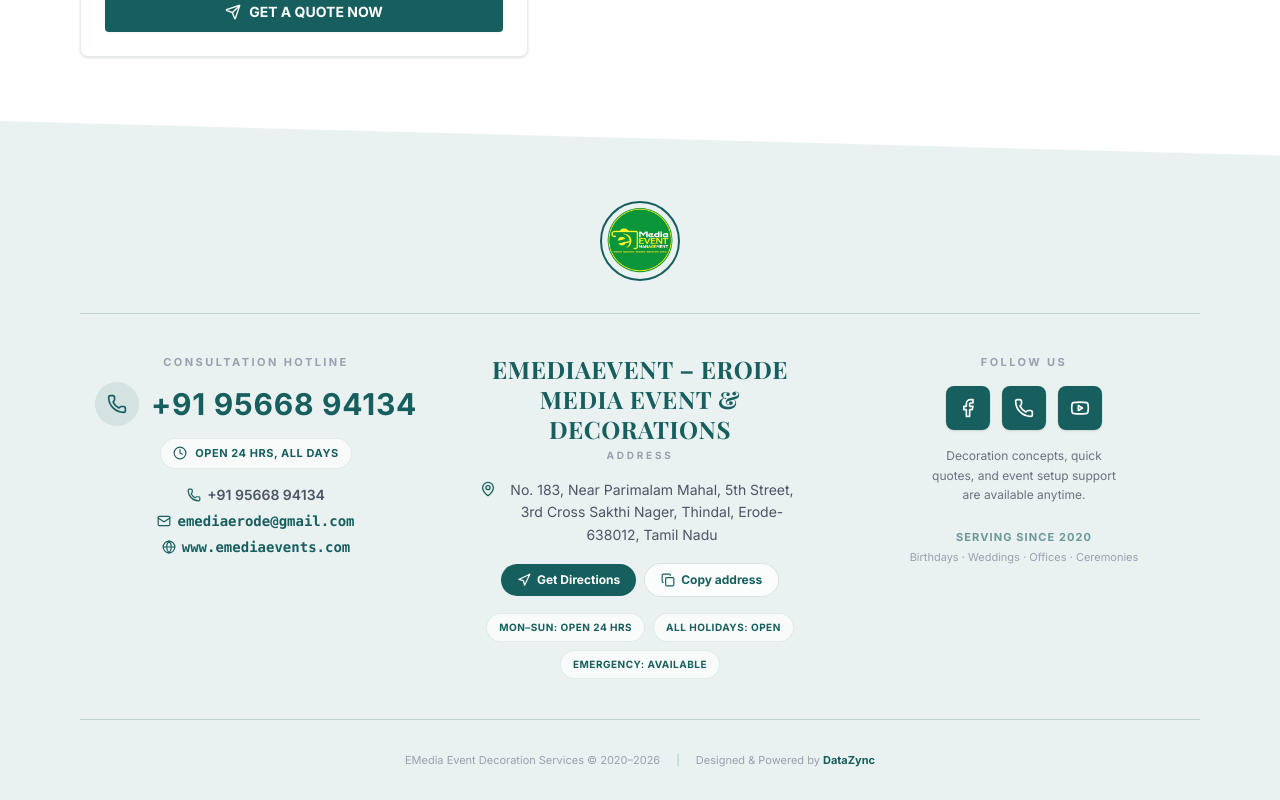
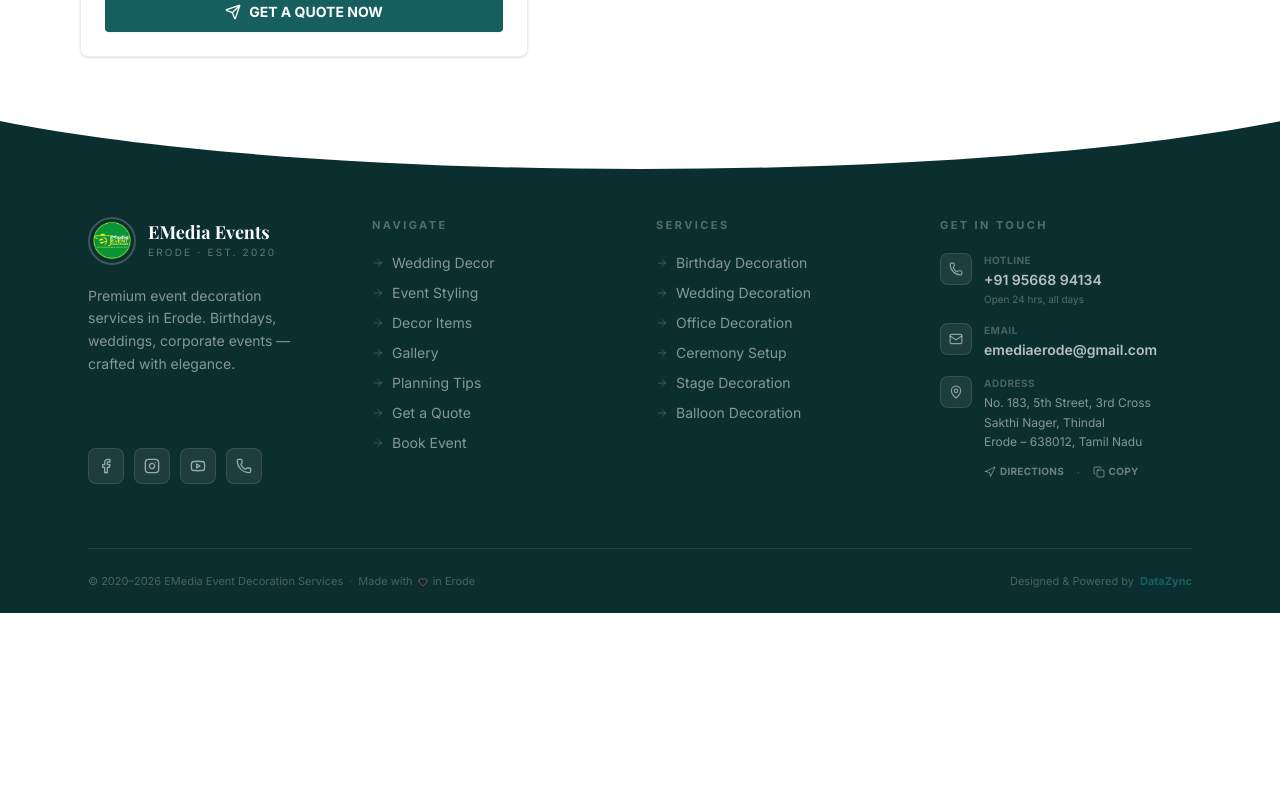
Before and after one commit to Rajeshkumar-G-FSD/EMediaV1-main, a React (Vite) app: page / in a window 1280 px wide. Shown: the part 5639-6439 px from the top of the page. After the commit the page ends 6252 px from the top, so only its background shows below. Built offline with nearby package versions, Linux system fonts and the light colour scheme; a web font is replaced by a local one.

Commit message:
footer added new desing

```diff
--- a/src/components/Footer.tsx
+++ b/src/components/Footer.tsx
@@ -1,11 +1,36 @@
 import { useState } from 'react';
-import { Phone, Mail, Globe, MapPin, Copy, Navigation, Clock, Facebook, Youtube } from 'lucide-react';
+import { Phone, Mail, MapPin, Copy, Navigation, Facebook, Youtube, Instagram, ArrowRight, Heart } from 'lucide-react';
 import { motion } from 'motion/react';
-import ScrollReveal from './ScrollReveal.tsx';
 
 interface FooterProps {
   onNavClick: (sectionId: string) => void;
 }
+
+const QUICK_LINKS = [
+  { id: 'introduction', label: 'Wedding Decor' },
+  { id: 'services',     label: 'Event Styling' },
+  { id: 'products',     label: 'Decor Items' },
+  { id: 'customers',   label: 'Gallery' },
+  { id: 'blog',        label: 'Planning Tips' },
+  { id: 'calculator',  label: 'Get a Quote' },
+  { id: 'appointments',label: 'Book Event' },
+];
+
+const SERVICES = [
+  'Birthday Decoration',
+  'Wedding Decoration',
+  'Office Decoration',
+  'Ceremony Setup',
+  'Stage Decoration',
+  'Balloon Decoration',
+];
+
+const SOCIAL = [
+  { icon: Facebook,  label: 'Facebook',  href: '#' },
+  { icon: Instagram, label: 'Instagram', href: '#' },
+  { icon: Youtube,   label: 'YouTube',   href: '#' },
+  { icon: Phone,     label: 'Call Us',   href: 'tel:+919566894134' },
+];
 
 export default function Footer({ onNavClick }: FooterProps) {
   const address = 'No. 183, Near Parimalam Mahal, 5th Street, 3rd Cross Sakthi Nager, Thindal, Erode-638012, Tamil Nadu';
@@ -19,168 +44,213 @@ export default function Footer({ onNavClick }: FooterProps) {
   };
 
   return (
-    <footer className="bg-[#EAF1F1] pt-20 pb-8 relative overflow-hidden" id="site-footer" data-no-text-reveal>
+    <footer id="site-footer" data-no-text-reveal className="relative bg-[#0b2e2e]">
 
-      {/* Curved Top Border */}
-      <div className="absolute top-0 left-0 w-full overflow-hidden leading-none rotate-180">
+      {/* Wave transition: white section above curves into the dark footer */}
+      <div className="absolute top-0 left-0 w-full overflow-hidden leading-none pointer-events-none">
         <svg
-          className="relative block w-[calc(100%+1.3px)] h-[40px]"
+          className="relative block w-[calc(100%+1px)] h-[64px]"
           preserveAspectRatio="none"
-          viewBox="0 0 1200 120"
+          viewBox="0 0 1200 64"
           xmlns="http://www.w3.org/2000/svg"
         >
-          <path className="fill-white" d="M1200 120L0 16.48V120h1200z" />
+          <path d="M0,0 C300,64 900,64 1200,0 L1200,0 L0,0 Z" fill="white" />
         </svg>
       </div>
 
-      <div className="container mx-auto px-4 max-w-6xl relative z-10 flex flex-col items-center">
+      <div className="container mx-auto px-6 max-w-6xl">
 
-        {/* Logo */}
-        <ScrollReveal direction="up" duration={0.6}>
+        {/* ── Main grid ─────────────────────────────────────── */}
+        <div className="pt-24 pb-16 grid grid-cols-1 sm:grid-cols-2 lg:grid-cols-4 gap-10 lg:gap-8 border-b border-white/10">
+
+          {/* Brand column */}
+          <motion.div
+            initial={{ opacity: 0, y: 24 }}
+            whileInView={{ opacity: 1, y: 0 }}
+            viewport={{ once: true }}
+            transition={{ duration: 0.55 }}
+            className="sm:col-span-2 lg:col-span-1 flex flex-col"
+          >
             <button
               onClick={() => onNavClick('hero')}
-            className="w-20 h-20 rounded-full border-2 border-primary overflow-hidden flex items-center justify-center bg-[#EAF1F1] mb-8 hover:scale-105 transition cursor-pointer"
-            id="footer-logo-btn"
+              className="flex items-center gap-3 mb-5 group cursor-pointer w-fit"
               aria-label="Go to EMedia home"
             >
+              <div className="w-12 h-12 rounded-full border-2 border-white/20 overflow-hidden flex-shrink-0 group-hover:border-white/50 transition-colors duration-300">
                 <img src="/images/emedia_round.png" alt="EMedia" className="h-full w-full object-cover" />
+              </div>
+              <div className="text-left">
+                <p className="font-elegant text-lg font-bold text-white leading-tight">EMedia Events</p>
+                <p className="text-[10px] uppercase tracking-[0.22em] text-white/35 mt-0.5">Erode · Est. 2020</p>
+              </div>
             </button>
-        </ScrollReveal>
 
-        {/* Main info grid */}
-        <div className="w-full border-t border-b border-primary/20 py-10 mb-8">
-          <div className="grid grid-cols-1 lg:grid-cols-3 gap-10 lg:gap-8 items-start">
+            <p className="text-sm text-white/50 leading-relaxed mb-6 max-w-[230px]">
+              Premium event decoration services in Erode. Birthdays, weddings, corporate events — crafted with elegance.
+            </p>
 
-            {/* Column 1: Hotline */}
-            <ScrollReveal direction="right" delay={0.1} className="flex flex-col items-center text-center space-y-3">
-              <span className="text-[11px] uppercase tracking-[0.22em] text-gray-400 font-bold">
-                Consultation hotline
+            <div className="flex gap-2.5 mt-auto">
+              {SOCIAL.map(({ icon: Icon, label, href }) => (
+                <motion.a
+                  key={label}
+                  href={href}
+                  whileHover={{ y: -2 }}
+                  className="w-9 h-9 rounded-lg bg-white/8 border border-white/10 hover:bg-white/15 hover:border-white/20 flex items-center justify-center transition-all duration-200"
+                  aria-label={label}
+                >
+                  <Icon className="w-4 h-4 text-white/55" />
+                </motion.a>
+              ))}
+            </div>
+          </motion.div>
+
+          {/* Navigate column */}
+          <motion.div
+            initial={{ opacity: 0, y: 24 }}
+            whileInView={{ opacity: 1, y: 0 }}
+            viewport={{ once: true }}
+            transition={{ duration: 0.55, delay: 0.08 }}
+          >
+            <p className="text-[11px] font-bold uppercase tracking-[0.22em] text-white/30 mb-5">Navigate</p>
+            <ul className="space-y-2.5">
+              {QUICK_LINKS.map(({ id, label }) => (
+                <li key={id}>
+                  <button
+                    onClick={() => onNavClick(id)}
+                    className="group flex items-center gap-2 text-sm text-white/50 hover:text-white transition-colors duration-200 cursor-pointer"
+                  >
+                    <ArrowRight className="w-3 h-3 text-white/20 group-hover:text-white/50 group-hover:translate-x-0.5 transition-all duration-200 flex-shrink-0" />
+                    {label}
+                  </button>
+                </li>
+              ))}
+            </ul>
+          </motion.div>
+
+          {/* Services column */}
+          <motion.div
+            initial={{ opacity: 0, y: 24 }}
+            whileInView={{ opacity: 1, y: 0 }}
+            viewport={{ once: true }}
+            transition={{ duration: 0.55, delay: 0.14 }}
+          >
+            <p className="text-[11px] font-bold uppercase tracking-[0.22em] text-white/30 mb-5">Services</p>
+            <ul className="space-y-2.5">
+              {SERVICES.map((service) => (
+                <li key={service}>
+                  <button
+                    onClick={() => onNavClick('services')}
+                    className="group flex items-center gap-2 text-sm text-white/50 hover:text-white transition-colors duration-200 cursor-pointer"
+                  >
+                    <ArrowRight className="w-3 h-3 text-white/20 group-hover:text-white/50 group-hover:translate-x-0.5 transition-all duration-200 flex-shrink-0" />
+                    {service}
+                  </button>
+                </li>
+              ))}
+            </ul>
+          </motion.div>
+
+          {/* Contact column */}
+          <motion.div
+            initial={{ opacity: 0, y: 24 }}
+            whileInView={{ opacity: 1, y: 0 }}
+            viewport={{ once: true }}
+            transition={{ duration: 0.55, delay: 0.2 }}
+          >
+            <p className="text-[11px] font-bold uppercase tracking-[0.22em] text-white/30 mb-5">Get in Touch</p>
+            <ul className="space-y-4">
+
+              <li>
+                <a href="tel:+919566894134" className="group flex items-start gap-3">
+                  <span className="w-8 h-8 rounded-lg bg-white/8 border border-white/10 flex items-center justify-center flex-shrink-0 group-hover:bg-white/15 transition-colors">
+                    <Phone className="w-3.5 h-3.5 text-white/50" />
                   </span>
-              <a href="tel:+919566894134" className="group flex items-center gap-3 text-primary">
-                <span className="w-11 h-11 rounded-full bg-primary/10 flex items-center justify-center group-hover:bg-primary group-hover:text-white transition flex-shrink-0">
-                  <Phone className="w-5 h-5" />
+                  <div>
+                    <p className="text-[10px] text-white/25 uppercase tracking-wider font-bold mb-0.5">Hotline</p>
+                    <p className="text-sm text-white/70 group-hover:text-white transition-colors font-semibold">+91 95668 94134</p>
+                    <p className="text-[10px] text-white/30 mt-0.5">Open 24 hrs, all days</p>
+                  </div>
+                </a>
+              </li>
+
+              <li>
+                <a href="mailto:emediaerode@gmail.com" className="group flex items-start gap-3">
+                  <span className="w-8 h-8 rounded-lg bg-white/8 border border-white/10 flex items-center justify-center flex-shrink-0 group-hover:bg-white/15 transition-colors">
+                    <Mail className="w-3.5 h-3.5 text-white/50" />
                   </span>
-                <span className="text-2xl md:text-3xl font-bold tracking-wide">+91 95668 94134</span>
+                  <div>
+                    <p className="text-[10px] text-white/25 uppercase tracking-wider font-bold mb-0.5">Email</p>
+                    <p className="text-sm text-white/70 group-hover:text-white transition-colors font-semibold break-all">emediaerode@gmail.com</p>
+                  </div>
                 </a>
-              <div className="inline-flex items-center gap-2 rounded-full bg-white/70 px-3 py-1.5 text-[11px] font-bold uppercase tracking-wider text-primary border border-primary/10">
-                <Clock className="w-3.5 h-3.5" />
-                Open 24 Hrs, all days
-              </div>
-              <div className="flex flex-col items-center gap-1.5 pt-1 text-sm">
-                <a href="tel:+919566894134" className="flex items-center gap-1.5 text-gray-600 hover:text-primary font-semibold transition">
-                  <Phone className="w-3.5 h-3.5 text-primary" />
-                  +91 95668 94134
-                </a>
-                <a href="mailto:emediaerode@gmail.com" className="flex items-center gap-1.5 text-primary font-semibold font-mono hover:underline transition">
-                  <Mail className="w-3.5 h-3.5" />
-                  emediaerode@gmail.com
-                </a>
-                <p className="flex items-center gap-1.5 text-primary font-semibold font-mono">
-                  <Globe className="w-3.5 h-3.5" />
-                  www.emediaevents.com
+              </li>
+
+              <li>
+                <div className="flex items-start gap-3">
+                  <span className="w-8 h-8 rounded-lg bg-white/8 border border-white/10 flex items-center justify-center flex-shrink-0">
+                    <MapPin className="w-3.5 h-3.5 text-white/50" />
+                  </span>
+                  <div>
+                    <p className="text-[10px] text-white/25 uppercase tracking-wider font-bold mb-0.5">Address</p>
+                    <p className="text-xs text-white/50 leading-relaxed">
+                      No. 183, 5th Street, 3rd Cross<br />
+                      Sakthi Nager, Thindal<br />
+                      Erode – 638012, Tamil Nadu
                     </p>
-              </div>
-            </ScrollReveal>
-
-            {/* Column 2: Address */}
-            <ScrollReveal direction="up" delay={0.2} className="flex flex-col items-center text-center space-y-4">
-              <div>
-                <p className="font-bold text-xl md:text-2xl text-primary uppercase font-elegant tracking-wide leading-tight">
-                  EMediaEvent – Erode Media Event &amp; Decorations
-                </p>
-                <p className="mt-1 text-[10px] uppercase tracking-[0.28em] text-gray-400 font-bold">Address</p>
-              </div>
-              <p className="flex items-start justify-center gap-2 leading-relaxed text-sm text-gray-600 max-w-xs">
-                <MapPin className="w-4 h-4 text-primary flex-shrink-0 mt-0.5" />
-                <span>{address}</span>
-              </p>
-              <div className="flex flex-wrap items-center justify-center gap-2">
+                    <div className="flex items-center gap-3 mt-2">
                       <a
                         href={directionsUrl}
                         target="_blank"
                         rel="noreferrer"
-                  className="inline-flex items-center gap-1.5 rounded-full bg-primary text-white px-4 py-2 text-xs font-bold hover:bg-opacity-90 transition"
+                        className="inline-flex items-center gap-1 text-[10px] font-bold text-white/40 hover:text-white/80 transition-colors uppercase tracking-wide"
                       >
-                  <Navigation className="w-3.5 h-3.5" />
-                  Get Directions
+                        <Navigation className="w-3 h-3" />
+                        Directions
                       </a>
+                      <span className="text-white/15">·</span>
                       <button
-                  type="button"
                         onClick={handleCopyAddress}
-                  className="inline-flex items-center gap-1.5 rounded-full bg-white/80 border border-primary/15 px-4 py-2 text-xs text-primary hover:bg-white font-bold cursor-pointer transition"
+                        className="inline-flex items-center gap-1 text-[10px] font-bold text-white/40 hover:text-white/80 transition-colors uppercase tracking-wide cursor-pointer"
                       >
-                  <Copy className="w-3.5 h-3.5" />
-                  {copied ? 'Copied!' : 'Copy address'}
+                        <Copy className="w-3 h-3" />
+                        {copied ? 'Copied!' : 'Copy'}
                       </button>
                     </div>
-              <div className="flex flex-wrap items-center justify-center gap-2 text-[10px] font-bold uppercase tracking-wider text-primary">
-                {['Mon–Sun: Open 24 Hrs', 'All Holidays: Open', 'Emergency: Available'].map(label => (
-                  <span key={label} className="rounded-full bg-white/70 px-3 py-1.5 border border-primary/10 whitespace-nowrap">
-                    {label}
-                  </span>
-                ))}
                   </div>
-            </ScrollReveal>
+                </div>
+              </li>
 
-            {/* Column 3: Social + tagline */}
-            <ScrollReveal direction="left" delay={0.1} className="flex flex-col items-center text-center space-y-4">
-              <span className="text-[11px] uppercase tracking-[0.22em] text-gray-400 font-bold">
-                Follow us
-              </span>
-              <div className="flex gap-3">
-                <motion.a
-                  whileHover={{ scale: 1.1 }}
-                  href="#"
-                  className="w-11 h-11 bg-primary hover:bg-opacity-90 text-white flex items-center justify-center rounded-lg transition shadow-sm"
-                  aria-label="Facebook Profile"
-                >
-                  <Facebook className="w-5 h-5" />
-                </motion.a>
-                <motion.a
-                  whileHover={{ scale: 1.1 }}
-                  href="tel:+919566894134"
-                  className="w-11 h-11 bg-primary hover:bg-opacity-90 text-white flex items-center justify-center rounded-lg transition shadow-sm"
-                  aria-label="Call Directly"
-                >
-                  <Phone className="w-5 h-5" />
-                </motion.a>
-                <motion.a
-                  whileHover={{ scale: 1.1 }}
-                  href="#"
-                  className="w-11 h-11 bg-primary hover:bg-opacity-90 text-white flex items-center justify-center rounded-lg transition shadow-sm"
-                  aria-label="YouTube Channel"
-                >
-                  <Youtube className="w-5 h-5" />
-                </motion.a>
-              </div>
-              <p className="text-xs text-gray-500 leading-relaxed max-w-[200px]">
-                Decoration concepts, quick quotes, and event setup support are available anytime.
-              </p>
-              <div className="mt-2 space-y-1 text-[11px] text-gray-400 text-center">
-                <p className="font-bold uppercase tracking-widest text-primary/60">Serving since 2020</p>
-                <p>Birthdays · Weddings · Offices · Ceremonies</p>
-              </div>
-            </ScrollReveal>
+            </ul>
+          </motion.div>
 
         </div>
-        </div>
 
-        {/* Copyright */}
+        {/* ── Bottom bar ────────────────────────────────────── */}
         <motion.div
           initial={{ opacity: 0 }}
           whileInView={{ opacity: 1 }}
           viewport={{ once: true }}
-          transition={{ duration: 0.8, delay: 0.3 }}
-          className="text-[11px] text-gray-400 text-center w-full flex flex-col sm:flex-row items-center justify-center gap-1 sm:gap-4"
+          transition={{ duration: 0.6, delay: 0.2 }}
+          className="py-6 flex flex-col sm:flex-row items-center justify-between gap-2 text-[11px] text-white/25"
         >
-          <span>EMedia Event Decoration Services © 2020–{new Date().getFullYear()}</span>
-          <span className="hidden sm:inline text-primary/30">|</span>
-          <span>
-            Designed &amp; Powered by{' '}
-            <a href="https://www.datazync.com" target="_blank" rel="noreferrer" className="datazync-link">
+          <div className="flex items-center gap-1.5">
+            <span>© 2020–{new Date().getFullYear()} EMedia Event Decoration Services</span>
+            <span className="text-white/15 hidden sm:inline">·</span>
+            <span className="hidden sm:inline flex items-center gap-1">
+              Made with <Heart className="w-2.5 h-2.5 text-red-400/60 inline mx-0.5" /> in Erode
+            </span>
+          </div>
+          <div className="flex items-center gap-1.5">
+            <span>Designed &amp; Powered by</span>
+            <a
+              href="https://www.datazync.com"
+              target="_blank"
+              rel="noreferrer"
+              className="datazync-link"
+            >
               DataZync
             </a>
-          </span>
+          </div>
         </motion.div>
 
       </div>
```
Lines whose indentation alone changed are shown as unchanged.
